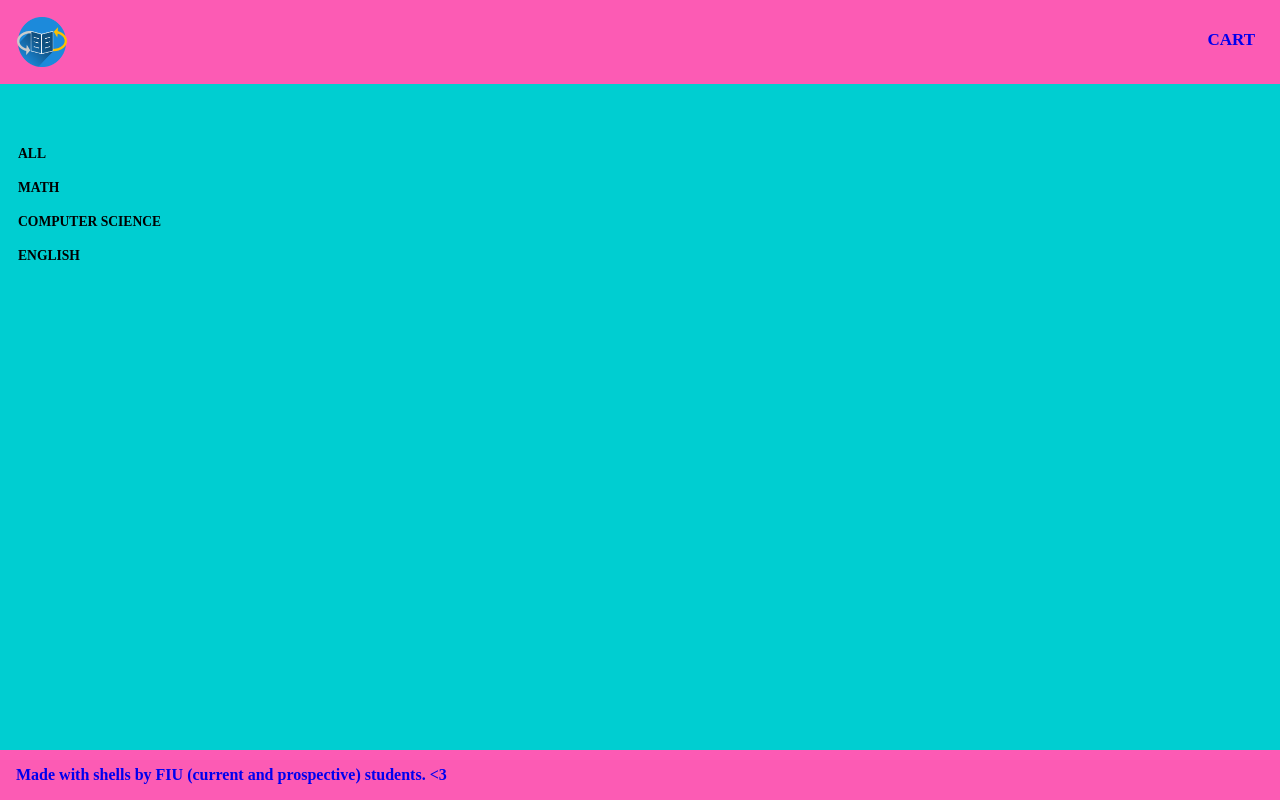
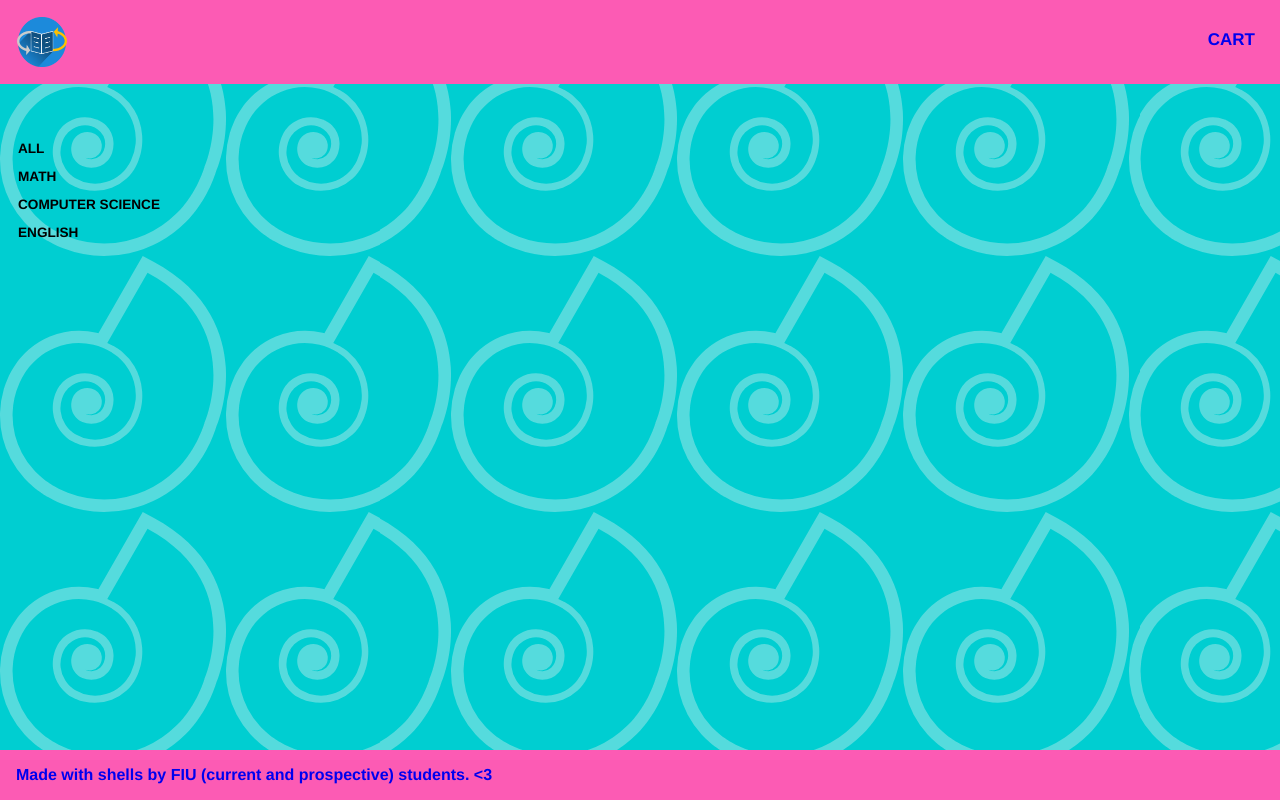
Before and after one commit to jorgeluceda/ShellHacks, a Flask app: page / in a window 1280 px wide. Run offline with Flask 2, Linux system fonts and the light colour scheme; some libraries are stand-ins or nearby versions.

Commit message:
add font and background

```diff
--- a/shellhacks.py
+++ b/shellhacks.py
@@ -1,28 +1,42 @@
 from flask import Flask, render_template
 # from flask_mysqldb import MySQL
-
-app = Flask(__name__)
-
 
 nav_categories = ['All', 'Math', 'Computer Science', 'English']
 
 
-nav_directories = ['/collections/all', 'collections/math', 'collections/cs' ,'collections/english']
+nav_directories = ['all', 'math',
+                    'cs', 'english']
+
+
+app = Flask(__name__)
+
 
 
 
 @app.route('/')
 def homepage():
     return render_template('index.html', cats=nav_categories,
-            dirs=nav_directories)
+            dirs=nav_directories, hover="All")
 
-@app.route('/dashboard')
-def dashboard():
-    return render_template('dashboard.html')
+@app.route('/all')
+def all():
+    return render_template('all.html', cats=nav_categories,
+            dirs=nav_directories, hover=nav_categories[0])
 
-@app.route('/login')
-def login():
-    return render_template('login.html')
+@app.route('/math')
+def math():
+    return render_template('math.html', cats=nav_categories,
+            dirs=nav_directories, hover=nav_categories[1])
+
+@app.route('/cs')
+def cs():
+    return render_template('cs.html', cats=nav_categories,
+            dirs=nav_directories, hover=nav_categories[2])
+
+@app.route('/english')
+def english():
+    return render_template('english.html', cats=nav_categories,
+            dirs=nav_directories, hover=nav_categories[3])
 
 if __name__ == "__main__":
     app.run(host='0.0.0.0')
--- a/static/css/styles.css
+++ b/static/css/styles.css
@@ -1,4 +1,8 @@
+ @font-face {
+	 font-family: Helvetica; src: url('../helvetica.otf'); }
+
 .top-menu {
+	font-family: Helvetica, sans-serif;
    overflow: hidden;
    background-color: #fc5bb4;
    position: fixed;
@@ -11,6 +15,7 @@
 }
 
 .top-menu li {
+	font-family: Helvetica, sans-serif;
    list-style-type: none;
    text-decoration: none;
 	float: left;
@@ -35,6 +40,7 @@
 }
 
 .cart {
+	font-family: Helvetica, sans-serif;
 	font-weight: bold;
    float: right;
    display: inline-block;
@@ -62,6 +68,7 @@
 }
 
 .navbar {
+	font-family: Helvetica, sans-serif;
 	/* background-color: darkturquoise; */
 	padding-top: 120px;
 	padding-left: 10px;
@@ -71,8 +78,9 @@
 }
 
 .navbar a {
+	font-family: Helvetica, sans-serif;
 	text-transform: inherit;
-	color: #000000;
+	color: black;
 	font-weight: bold;
 	text-decoration: none;
 	text-decoration-style: none;
@@ -88,14 +96,22 @@
 }
 
 .navbar p {
+	font-family: Helvetica, sans-serif;
+
 	text-transform: uppercase;
+	line-height: 0.75;
 }
 
 body {
+	font-family: Helvetica, sans-serif;
+
 	background-color: darkturquoise;
+	background-image: url("../img/shell-icon-bg.svg");
 }
 
 footer {
+	font-family: Helvetica, sans-serif;
+
 	position: absolute;
 	right: 0;
 	bottom: 0;
--- /dev/null
+++ b/templates/all.html
@@ -0,0 +1,3 @@
+{% include 'header.html' %}
+
+{% include 'footer.html' %}
--- /dev/null
+++ b/templates/cs.html
@@ -0,0 +1,3 @@
+{% include 'header.html' %}
+
+{% include 'footer.html' %}
--- /dev/null
+++ b/templates/english.html
@@ -0,0 +1,3 @@
+{% include 'header.html' %}
+
+{% include 'footer.html' %}
--- a/templates/header.html
+++ b/templates/header.html
@@ -11,13 +11,11 @@
     <meta name="author" content="SitePoint">
 	</head>
 <body>
-
-
       <ul class="top-menu">
 
          <div class="logo">
-            <a href="#">
-            <img src="../static/logo.png">
+            <a href="/">
+            <img src="../static/img/logo.png">
             </a>
          </div>
 
@@ -27,8 +25,12 @@
 
       </ul>
       <div class="navbar">
-        {% for index in range(dirs|length) %}
+         {% for index in range(dirs|length) %}
+          {% if cats[index] != hover %}
+            <p> <a href="{{dirs[index]}}"> {{ cats[index] }} </p>
+          {% else %}
           <p> <a href="{{dirs[index]}}"> {{ cats[index] }} </p>
+          {% endif %}
         {% endfor %}
       </div>
 
--- /dev/null
+++ b/templates/math.html
@@ -0,0 +1,3 @@
+{% include 'header.html' %}
+
+{% include 'footer.html' %}
```
Also changed, not shown: static/helvetica.otf (added), static/img/logo.png (renamed from static/logo.png), static/img/shell-icon-bg.svg (added).
